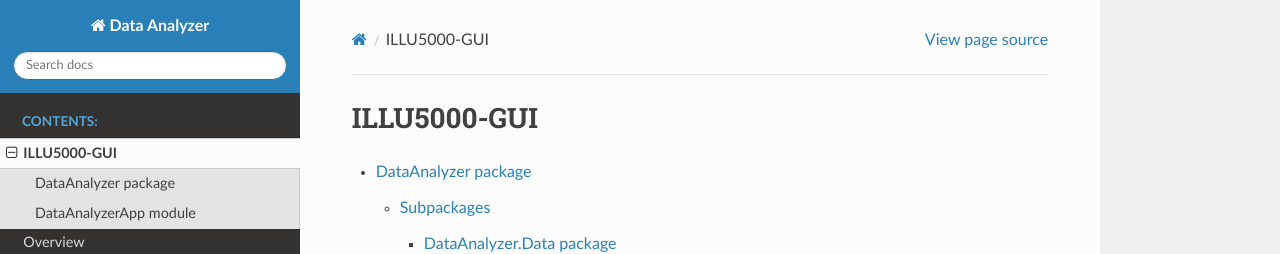
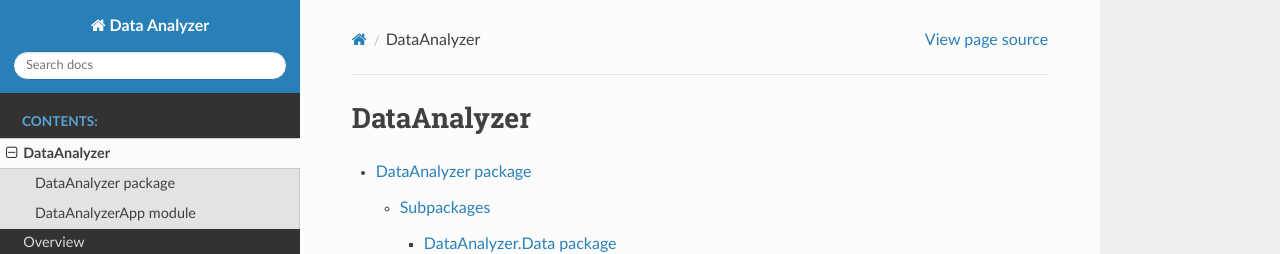
Before and after one commit to julianZeitler/ILLU5000-GUI, a Sphinx documentation site: the page built from docs/modules.rst, in a window 1280 px wide and 1081 px high. Shown: the top 254 px of the window. Built offline with Sphinx 7.4.7 and the Read the Docs theme 2.0.0, drawn with Linux system fonts in a browser that asks for light colours.

Commit message:
modules.rst

```diff
--- a/docs/modules.rst
+++ b/docs/modules.rst
@@ -1,4 +1,4 @@
-ILLU5000-GUI
+DataAnalyzer
 ============
 
 .. toctree::
```
